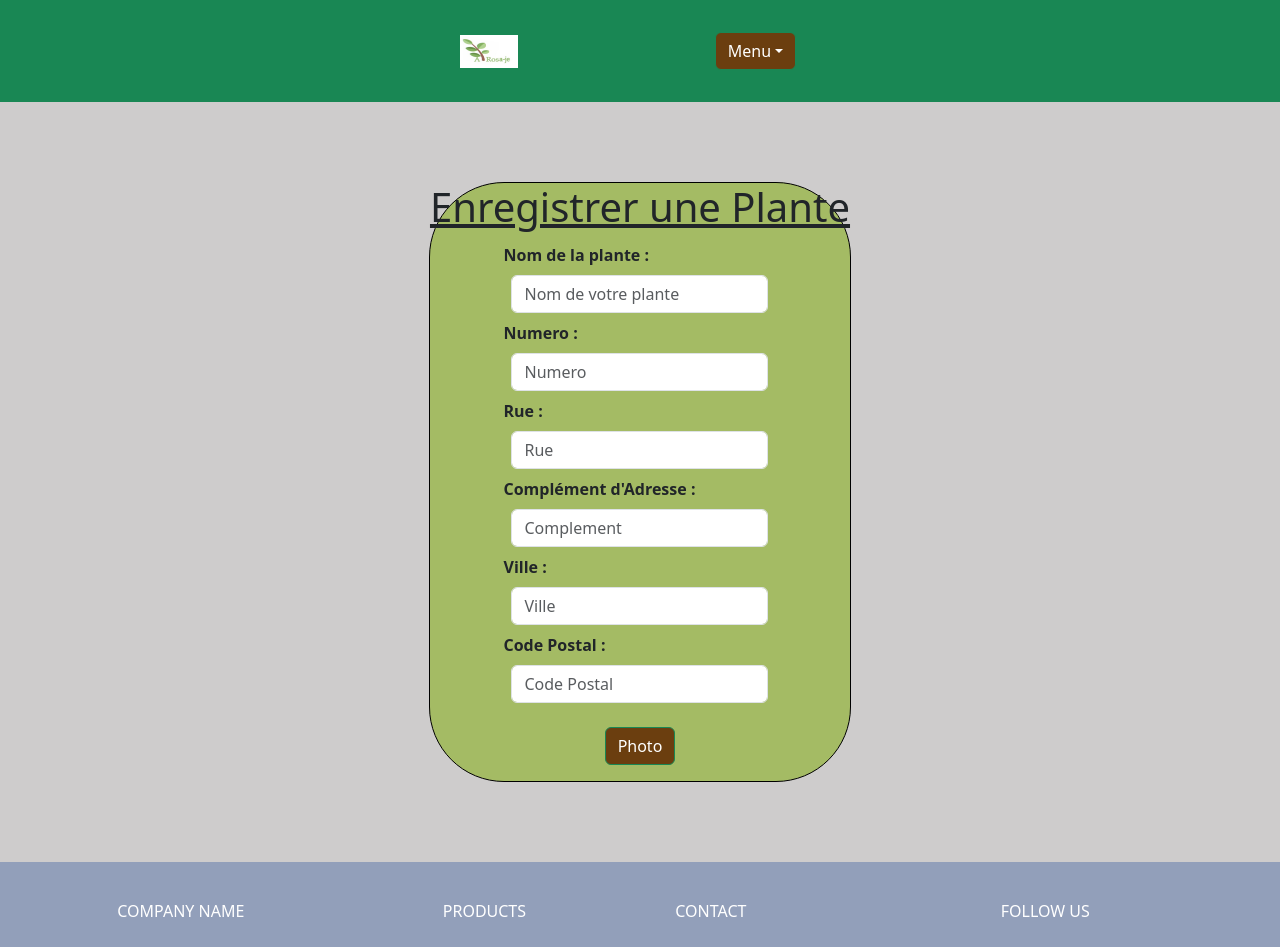
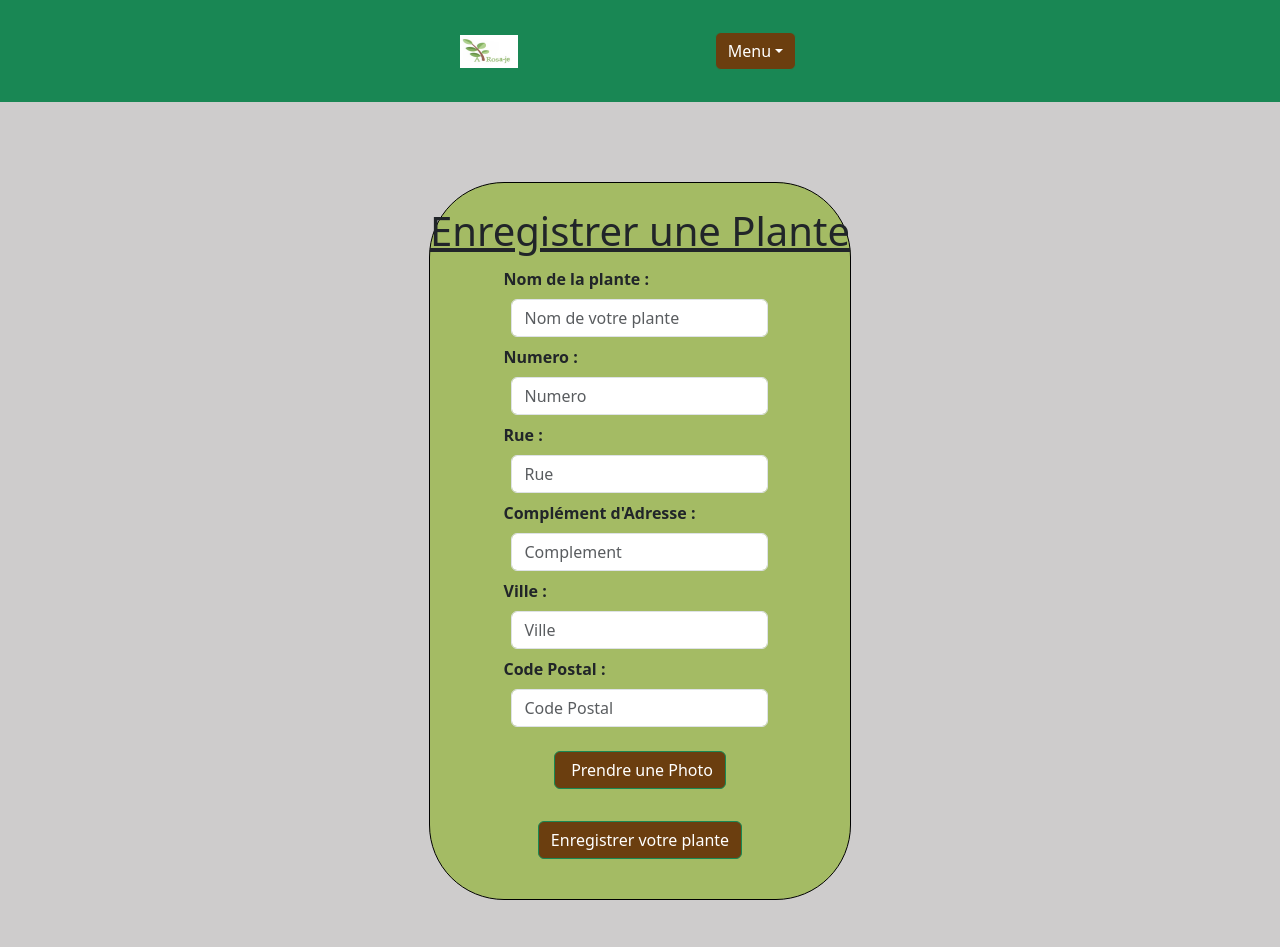
Before and after one commit to JRedxs/MSPR-BDD-B3, a React (Create React App) app in the folder MSPR-BDD-B3-WebApp/front/: page /DevGa in a window 1280 px wide. Shown: the top 947 px of the page. Built offline with nearby package versions, Linux system fonts and the light colour scheme.

Commit message:
add css classes into RegisterPlante

```diff
--- a/MSPR-BDD-B3-WebApp/front/src/components/RegisterPlante.js
+++ b/MSPR-BDD-B3-WebApp/front/src/components/RegisterPlante.js
@@ -81,7 +81,9 @@ function RegisterPlante(){
     return (
         <div className=" register-plant d-flex align-items-center justify-content-center mx-auto">
             <div className="card card-register card-color d-flex align-items-center justify-content-center" style={{ width: "33%", borderRadius: "75px", border: "1px solid black" }}>
-                <h1><u>Enregistrer une Plante</u></h1>
+                <div className='d-flex align-items-center justify-content-center mt-4'>
+                    <h1><u>Enregistrer une Plante</u></h1>
+                </div>
                 <form>
                     <div>
                         <label className="form_label mt-1"><b>Nom de la plante :</b></label>
@@ -108,10 +110,11 @@ function RegisterPlante(){
                         <input className="form-control m-2 w-auto" type="text" placeholder='Code Postal' value={code} onChange={changeCode }/>
                     </div>
                     <div className='d-flex align-items-center justify-content-center mx-auto'>
-                        <input className="btn btn-success form-button  " type="button" value="Photo" onClick={openPhoto}/>
+                        <input className="btn btn-success form-button " type="button" value=" Prendre une Photo" onClick={openPhoto}/>
                     </div>
-                    <div>
-                    { photo && (<input className="btn btn-success form-button  " type="button" value="Upload" onClick={uploadPlante}/>)}
+                    <div className='d-flex align-items-center justify-content-center mb-4'>
+                        {/* remove "!" pour faire disparaître le boutton */}
+                        { !photo && (<input className="btn btn-success form-button  " type="button" value="Enregistrer votre plante" onClick={uploadPlante}/>)}
                     </div>
                 </form>
             </div>
```
